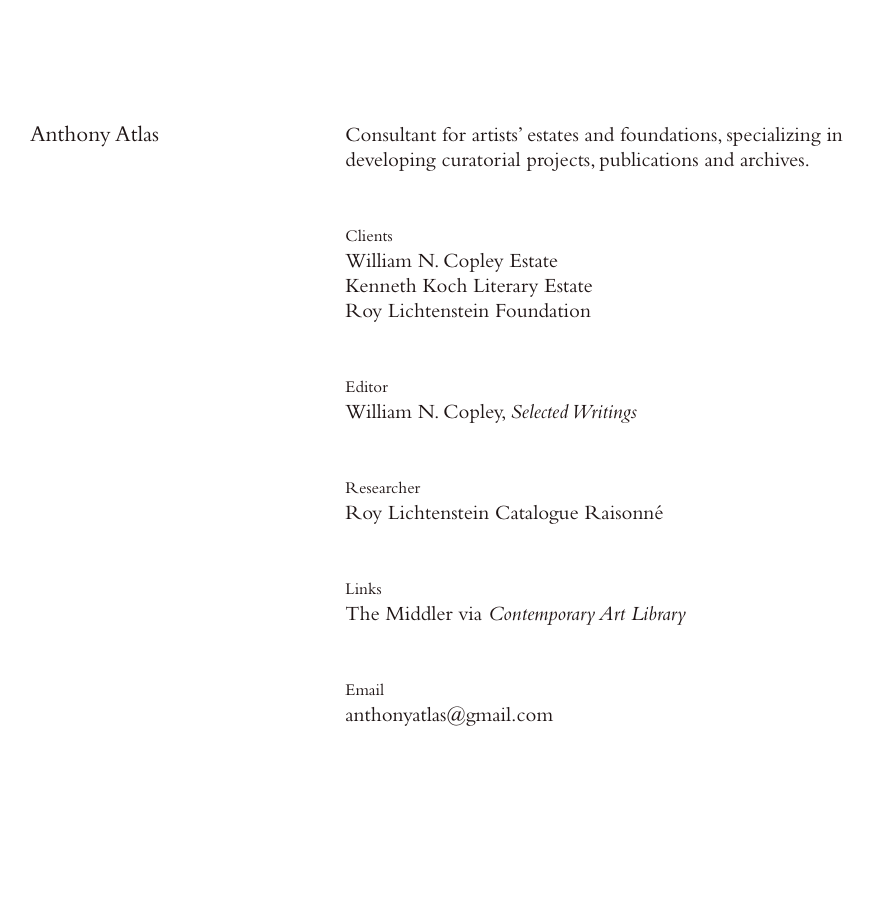
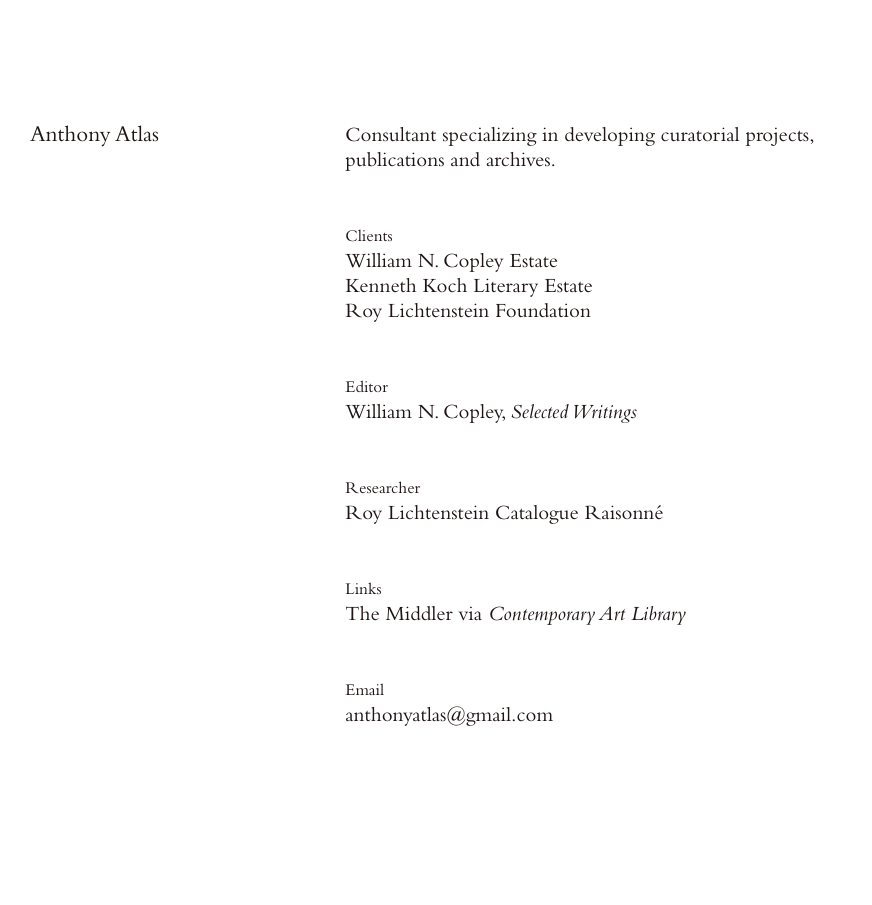
Before and after one commit to atlas-site/atlas-site-live, a Jekyll site: the page built from index.md, in a window 1280 px wide. Shown: the whole page, without its empty margins (95-967 px from the left). Built offline with Jekyll 4.4.1, drawn with Linux system fonts in a browser that asks for light colours; a script that is not in the unit is left out.

Commit message:
Update Settings “general”

```diff
--- a/_data/settings.yml
+++ b/_data/settings.yml
@@ -2,5 +2,5 @@ site_title: Anthony Atlas
 favicon: ""
 meta_description: Consultant specializing in developing curatorial projects,
   publications and archives.
-bio: Consultant for artists’ estates and foundations, specializing in developing
-  curatorial projects, publications and archives.
+bio: Consultant specializing in developing curatorial projects, publications and
+  archives.
```
